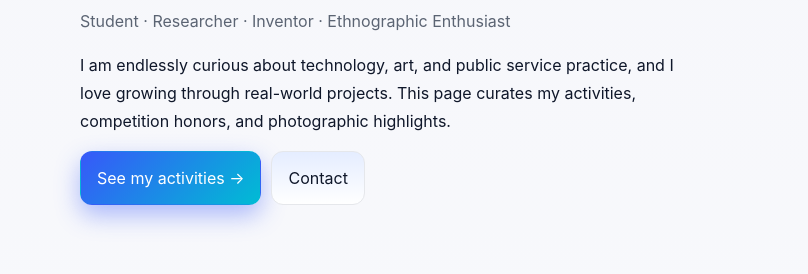
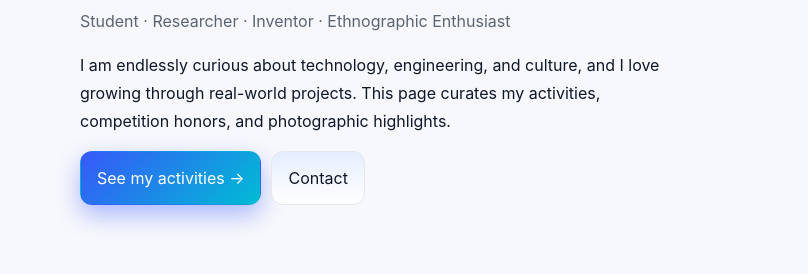
Before and after one commit to SihanEricWang/SihanWebsite, a plain HTML site: page index.html in a window 1280 px wide. Shown: the part 189-463 px from the top of the page, 0-808 px from the left. Drawn offline with Linux system fonts and the light colour scheme; grey boxes are pictures that could not be loaded.

Commit message:
Update index.html

```diff
--- a/index.html
+++ b/index.html
@@ -190,7 +190,7 @@
       <div class="eyebrow">Shenzhen, China</div>
       <h1>Sihan Eric Wang</h1>
       <p class="desc">Student · Researcher · Inventor · Ethnographic Enthusiast</p>
-      <p>I am endlessly curious about technology, art, and public service practice, and I love growing through real-world projects. This page curates my activities, competition honors, and photographic highlights.</p>
+      <p>I am endlessly curious about technology, engineering, and culture, and I love growing through real-world projects. This page curates my activities, competition honors, and photographic highlights.</p>
       <p style="display:flex;gap:10px;flex-wrap:wrap;margin-top:14px">
         <a class="btn primary" href="#activities">See my activities →</a>
         <a class="btn" href="#basic-info">Contact</a>
```
